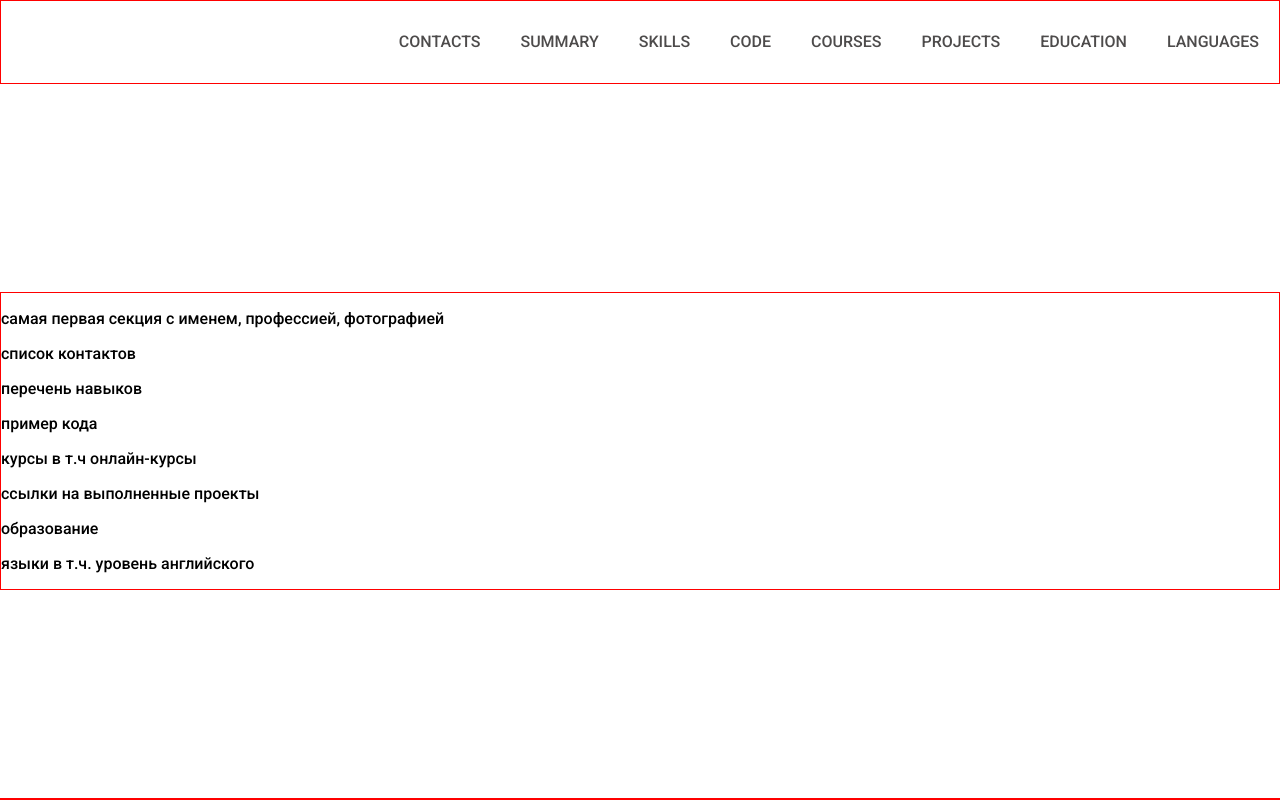
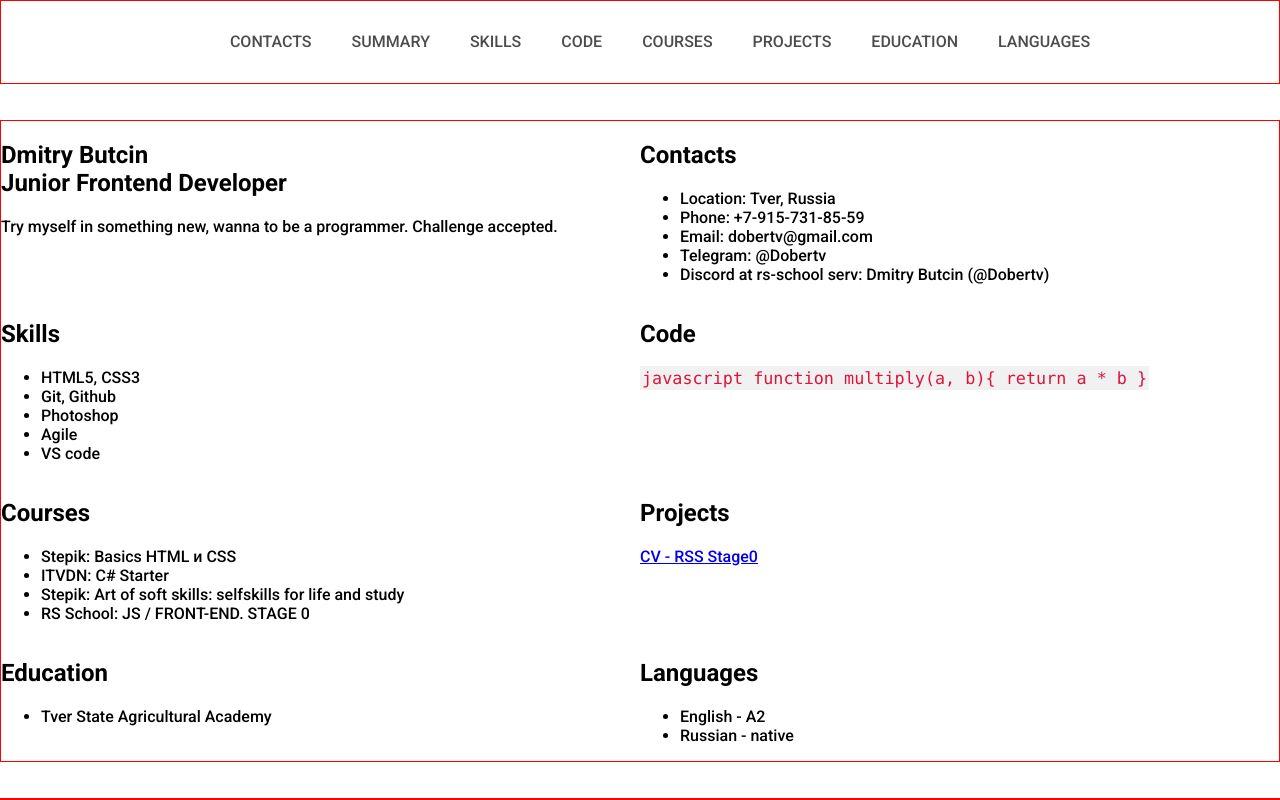
Before and after one commit to Dobertv/rsschool-cv, a plain HTML site: page index.html in a window 1280 px wide. Drawn offline with Linux system fonts and the light colour scheme.

Commit message:
feat: add base info

```diff
--- a/index.html
+++ b/index.html
@@ -29,32 +29,65 @@
     </header>
     <main class="main">
         <div class="container">
+        <div class="main-container">
             <section class="section" id="profile">
-                <p>самая первая секция с именем, профессией, фотографией</p>
+                <h1>Dmitry Butcin<br>Junior Frontend Developer</h1>
+                <p>Try myself in something new, wanna to be a programmer. Challenge accepted.</p>
             </section>
             <section class="section" id="contacts">
-                <p>список контактов</p>
+                <h2>Contacts</h2>
+                <ul>
+                    <li>Location: Tver, Russia</li>
+                    <li>Phone: +7-915-731-85-59</li>
+                    <li>Email: dobertv@gmail.com</li>
+                    <li>Telegram: @Dobertv</li>
+                    <li>Discord at rs-school serv: Dmitry Butcin (@Dobertv)</li>
+                </ul>
             </section>
             <section class="section" id="skills">
-                <p>перечень навыков</p>
+                <h2>Skills</h2>
+                <ul>
+                    <li>HTML5, CSS3</li>
+                    <li>Git, Github</li>
+                    <li>Photoshop</li>
+                    <li>Agile</li>
+                    <li>VS code</li>
+                </ul>
             </section>
             <section class="section" id="code">
-                <p>пример кода</p>
+                <h2>Code</h2>
+                <code>javascript
+                    function multiply(a, b){
+                      return a * b
+                    }</code>
             </section>
             <section class="section" id="courses">
-                <p>курсы в т.ч онлайн-курсы</p>
+                <h2>Courses</h2>
+                <ul>
+                    <li>Stepik: Basics HTML и CSS</li>
+                    <li>ITVDN: C# Starter</li>
+                    <li>Stepik: Art of soft skills: selfskills for life and study</li>
+                    <li>RS School: JS / FRONT-END. STAGE 0</li>
+                </ul>
             </section>
             <section class="section" id="projects">
-                <p>ссылки на выполненные проекты</p>
+                <h2>Projects</h2>
+                <a href="https://dobertv.github.io/rsschool-cv/">CV - RSS Stage0</a>
             </section>
             <section class="section" id="education">
-                <p>образование</p>
+                <h2>Education</h2>
+                <ul><li>Tver State Agricultural Academy</li></ul>
             </section>
             <section class="section" id="languages">
-                <p>языки в т.ч. уровень английского</p>
+                <h2>Languages</h2>
+                <ul>
+                    <li>English - A2</li>
+                    <li>Russian - native</li>
+                </ul>
             </section>
 
         </div>
+    </div>
     </main>
     <footer class="footer">
         <div class="container">
--- a/style.css
+++ b/style.css
@@ -1,6 +1,5 @@
 body {
     font-family: 'Roboto', sans-serif;
-    min-height: 100vh;
     min-height: 100vh;
     margin: 0;
     padding: 0;
@@ -22,11 +21,20 @@ header, main, footer {
     margin: 0 auto;
 }
 
+.main-container {
+    display: flex;
+    flex-wrap: wrap;
+}
+
 .nav-list {
     display: flex;
-    justify-content: flex-end;
+    justify-content: center;
     align-items: center;
     list-style: none;
+}
+
+.section {
+    width: 50%;
 }
 
 .nav-link {
@@ -47,6 +55,7 @@ header, main, footer {
     text-decoration: none;
     transition: color 0.5s;
 }
+
 .section-item a:hover {
     color: #4d2323;
 }
@@ -54,3 +63,10 @@ header, main, footer {
 html {
     scroll-behavior: smooth;
 }
+code {
+    font-family: Consolas,"courier new";
+    color: crimson;
+    background-color: #f1f1f1;
+    padding: 2px;
+    font-size: 105%;
+}
```
Lines whose indentation alone changed are shown as unchanged.
